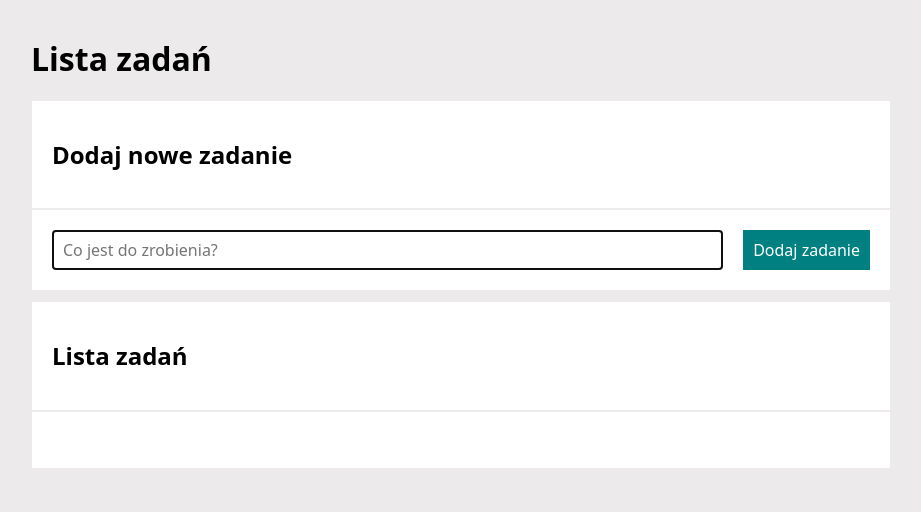
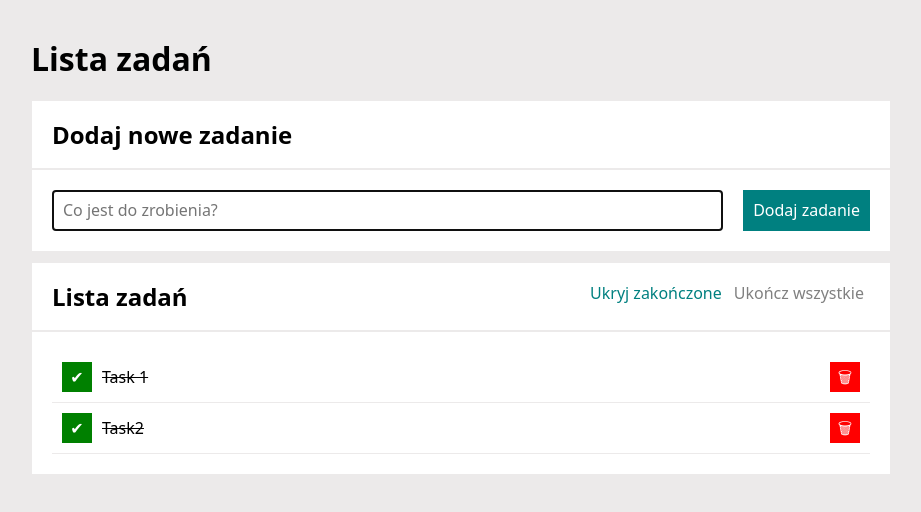
Before and after one commit to AdamW034/todos-list, a React (Create React App) app: page / in a window 1280 px wide. Shown: the top 512 px of the page, without its empty margins (179-1100 px from the left). Built offline with nearby package versions, Linux system fonts and the light colour scheme.

Commit message:
all styles added

```diff
--- a/src/App.js
+++ b/src/App.js
@@ -1,11 +1,19 @@
 import FormContainer from './FormContainer';
+import Header from './Header';
+import Tasks from './Tasks';
+import Buttons from './Buttons';
+
+const tasks = [
+  {id: 1, content: "Task 1", done: true},
+  {id: 2, content: "Task2", done: true},
+];
+
+let hideDoneTasks = false;
 
 function App() {
   return (
     <main className="container">
-    <header className="header">
-        <h1 className="header__header">Lista zadań</h1>
-    </header>
+      <Header />
       <section className="section">
         <div className="section__container">
           <h2 className="section__header">Dodaj nowe zadanie</h2>
@@ -15,12 +23,10 @@ function App() {
       <section className="section">
         <div className="section__container section__container--toggleTasksDone">
           <h2 className="section__header">Lista zadań</h2>
-                <div className="js-buttons">
-                </div>
+          <Buttons tasks= {tasks} hideDoneTasks= {hideDoneTasks} />
         </div>
         <div className="section__container">
-                <ul className="section__list js-list">
-                </ul>
+          <Tasks tasks= {tasks} hideDoneTasks= {hideDoneTasks} />
         </div>
       </section>
     </main>
--- /dev/null
+++ b/src/Buttons/index.js
@@ -0,0 +1,18 @@
+import React from 'react';
+import './style.css';
+
+const Buttons = (props) => {
+
+    if (props.tasks.length === 0) {
+        return null
+    };
+
+    return (
+        <div className="buttons">
+            <button className="section__buttons">{props.hideDoneTasks ? "Pokaż" : "Ukryj"} zakończone</button>
+            <button className="section__buttons" disabled={props.tasks.every(({done}) => done)}>Ukończ wszystkie</button>
+        </div>
+    )
+};
+
+export default Buttons;
--- /dev/null
+++ b/src/Buttons/style.css
@@ -0,0 +1,26 @@
+.section__buttons {
+    color: teal;
+    background-color: transparent;
+    border: none;
+    transition: 0.5s;
+}
+
+@media (max-width: 767px) {
+    .section__buttons {
+        display: grid;
+        grid-template-columns: 1fr;
+    };
+}
+
+.section__buttons:hover {
+    color: rgb(0, 146, 146);
+    transform: scale(1.1);
+}
+
+.section__buttons:active {
+    color: rgb(0, 165, 165);
+}
+
+.section__buttons:disabled {
+    color: grey;
+}
--- /dev/null
+++ b/src/Header/index.js
@@ -0,0 +1,9 @@
+import React from 'react';
+
+const Header = () => (
+    <header className="header">
+        <h1 className="header__header">Lista zadań</h1>
+    </header>
+);
+
+export default Header;
--- /dev/null
+++ b/src/Header/style.css
@@ -0,0 +1,3 @@
+.header__header {
+    margin: 0;
+}
--- /dev/null
+++ b/src/Tasks/index.js
@@ -0,0 +1,18 @@
+import React from 'react';
+import './style.css'
+
+const Tasks = (props) => (
+    <ul className="section__list js-list">
+        {props.tasks.map(task => (
+            <li className={`section__listItem ${task.done && props.hideDoneTasks ? "section__listItem--hidden" : ""}`}>
+               <button className="section__buttonDone js-done">{task.done ? "✔" : ""}</button>
+               <span className={`${task.done ? "section__listItem--done" : ""}`}>
+               {task.content}
+               </span>
+               <button className="section__buttonRemove js-remove">🗑</button>
+            </li>
+        ))}
+    </ul>
+);
+
+export default Tasks;
--- /dev/null
+++ b/src/Tasks/style.css
@@ -0,0 +1,57 @@
+.section__list {
+    list-style-type: none;
+    margin: 0;
+    padding: 0;
+}
+
+.section__listItem {
+    border-bottom: 1px solid rgb(236, 234, 234);
+    display: grid;
+    grid-template-columns: auto 1fr auto;
+    grid-gap: 10px;
+    align-items: center;
+    padding: 10px;
+
+}
+
+.section__listItem--done {
+    text-decoration: line-through;
+}
+
+.section__buttonDone {
+    background-color: green;
+    color: white;
+    border: none;
+    height: 30px;
+    width: 30px;
+    padding: 0;
+    transition: 0.5s;
+}
+
+.section__buttonDone:hover {
+    background-color: rgb(1, 150, 1);
+    transform: scale(1.2);
+}
+
+.section__buttonDone:active {
+    background-color: rgb(3, 175, 3);
+}
+
+.section__buttonRemove {
+    background-color: red;
+    color: white;
+    border: none;
+    width: 30px;
+    height: 30px;
+    padding: 0;
+    transition: 0.5s;
+}
+
+.section__buttonRemove:hover {
+    background-color: rgb(255, 37, 37);
+    transform: scale(1.2);
+}
+
+.section__buttonRemove:active {
+    background-color: rgb(255, 62, 62);
+}
--- a/src/index.css
+++ b/src/index.css
@@ -21,3 +21,26 @@ body {
 .section {
   margin: 10px 0;
 }
+
+.section__container {
+  background-color: rgb(255, 255, 255);
+  padding: 20px;
+  border: 1px solid rgb(236, 234, 234);
+}
+
+.section__header {
+  margin: 0;
+}
+
+.section__container--toggleTasksDone {
+  display: grid;
+  grid-template-columns: 1fr auto;
+}
+
+@media (max-width: 767px) {
+  .section__container--toggleTasksDone {
+      display: grid;
+      grid-template-columns: 1fr;
+      grid-gap: 10px;
+  };
+}
```
Lines whose indentation alone changed are shown as unchanged.
